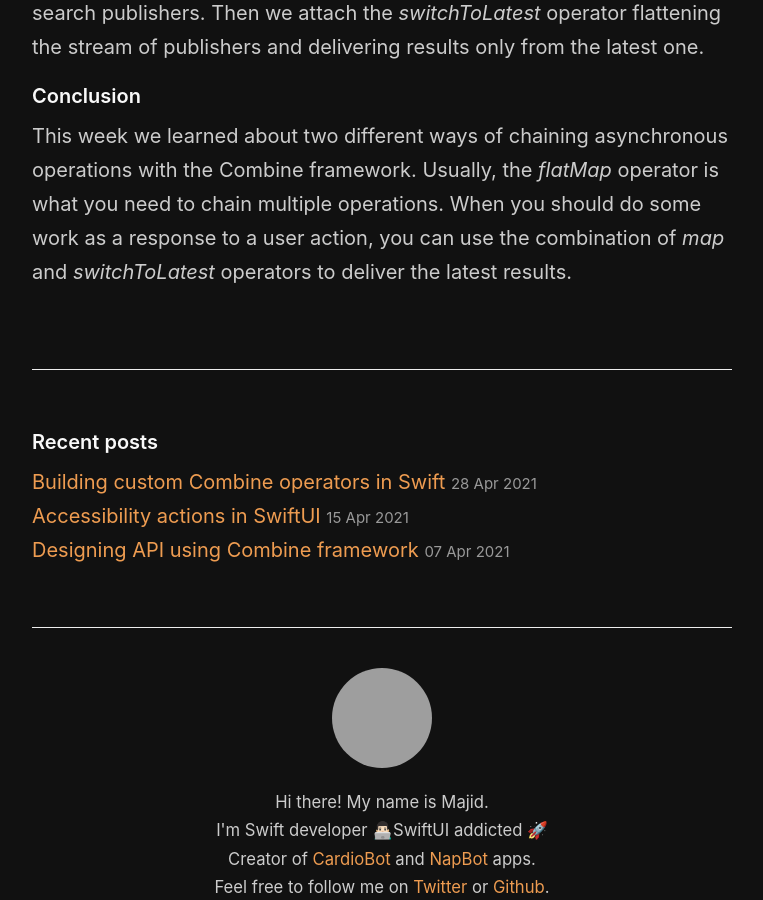
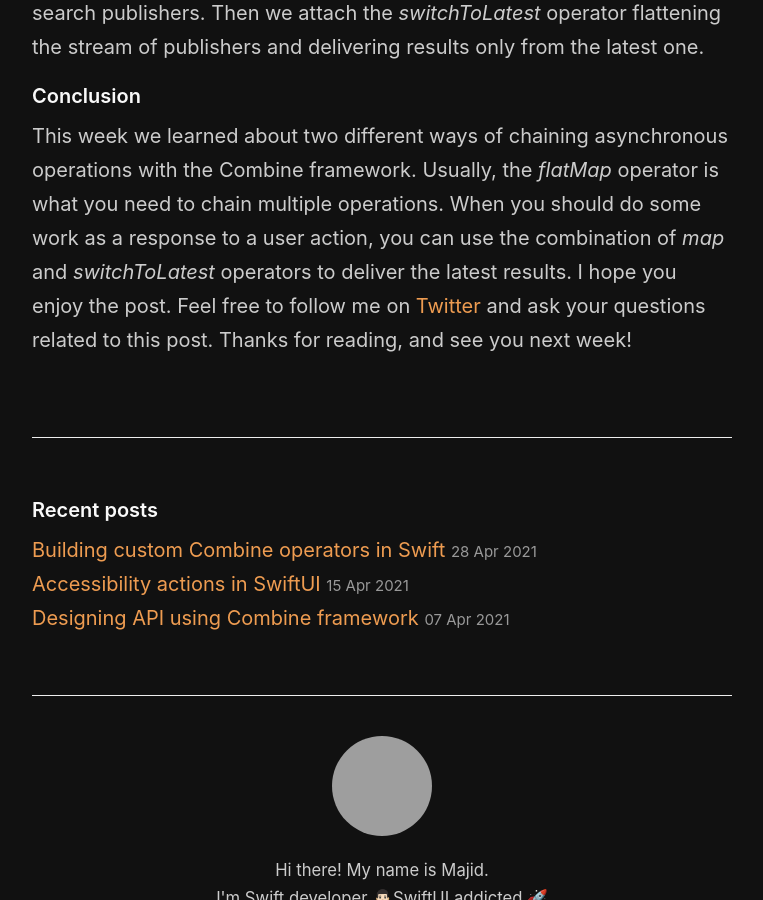
Before and after one commit to mecid/mecid.github.io, a Jekyll site: the page built from _posts/2021-05-05-chaining-publishers-with-combine-framework-in-swift.md, in a window 1280 px wide and 900 px high, scrolled down 4117 px, cut to the strip 0-900 px from the top of the window. Shown: the whole strip, without its empty margins (258-1021 px from the left). Built offline with Jekyll 4.4.1, drawn with Linux system fonts in a browser that asks for light colours; grey boxes are pictures that could not be loaded.

Commit message:
conclusion in combine chain post updated

```diff
--- a/_posts/2021-05-05-chaining-publishers-with-combine-framework-in-swift.md
+++ b/_posts/2021-05-05-chaining-publishers-with-combine-framework-in-swift.md
@@ -121,4 +121,4 @@
 In the example above, we refactored our *SearchViewModel* to use the *switchToLatest* operator. The *switchToLatest* operator is designed to work with a publisher that emits other publishers. That's why we use the *map* operator to transform our publisher into the publisher type that emits search publishers. Then we attach the *switchToLatest* operator flattening the stream of publishers and delivering results only from the latest one.
 
 #### Conclusion
-This week we learned about two different ways of chaining asynchronous operations with the Combine framework. Usually, the *flatMap* operator is what you need to chain multiple operations. When you should do some work as a response to a user action, you can use the combination of *map* and *switchToLatest* operators to deliver the latest results.
+This week we learned about two different ways of chaining asynchronous operations with the Combine framework. Usually, the *flatMap* operator is what you need to chain multiple operations. When you should do some work as a response to a user action, you can use the combination of *map* and *switchToLatest* operators to deliver the latest results. I hope you enjoy the post. Feel free to follow me on [Twitter](https://twitter.com/mecid) and ask your questions related to this post. Thanks for reading, and see you next week!
```
